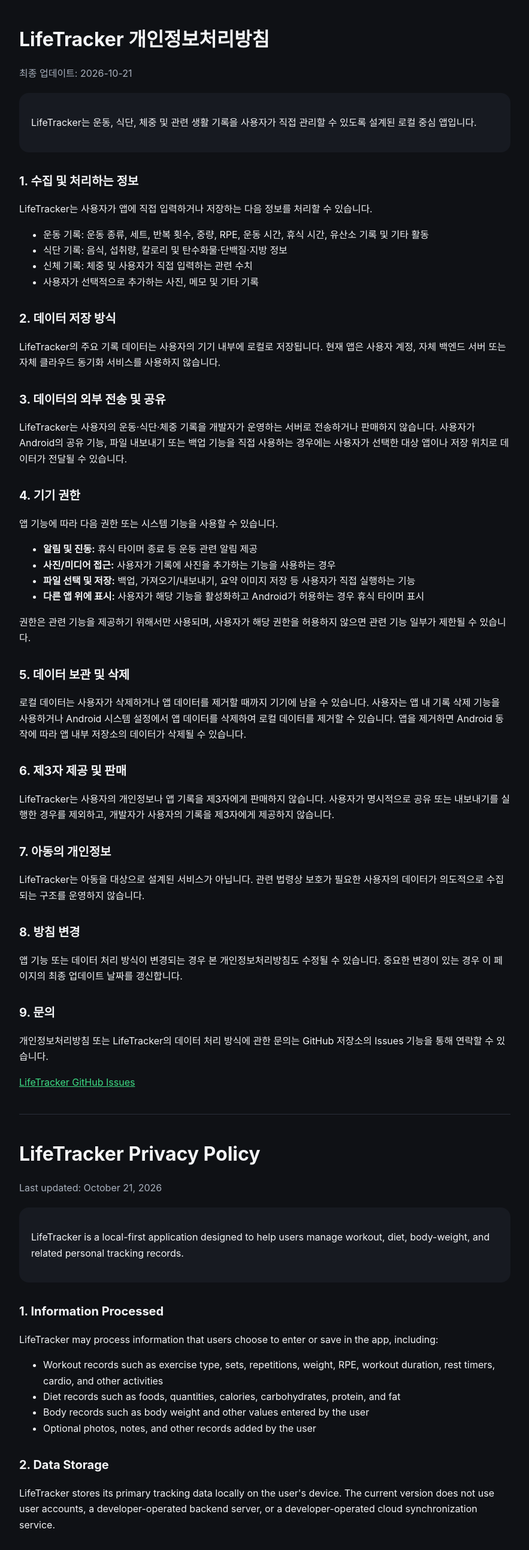
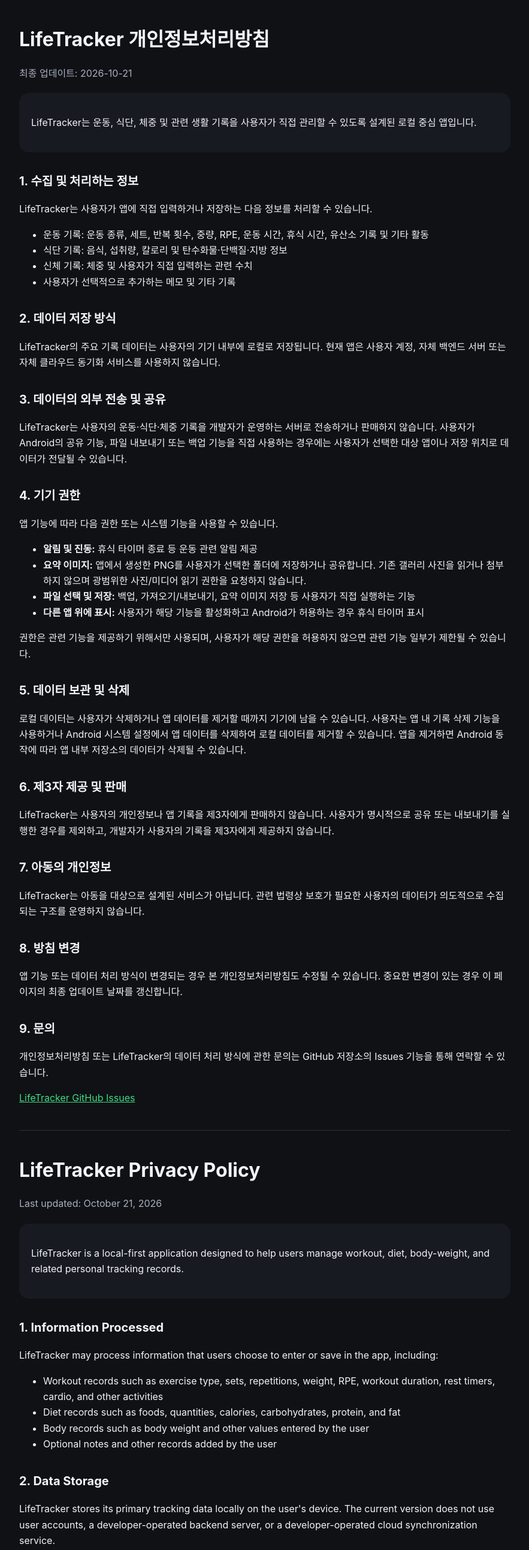
Before and after one commit to eojinlee4730-afk/LifeTracker-Releases, a plain HTML site: page privacy.html in a window 1280 px wide. Shown: the top 2584 px of the page at 60% size, without its empty margins (198-1081 px from the left). Drawn offline with Linux system fonts and the light colour scheme.

Commit message:
Clarify generated-image saving; no gallery-photo reading or attachments

```diff
--- a/privacy.html
+++ b/privacy.html
@@ -33,7 +33,7 @@
     <li>운동 기록: 운동 종류, 세트, 반복 횟수, 중량, RPE, 운동 시간, 휴식 시간, 유산소 기록 및 기타 활동</li>
     <li>식단 기록: 음식, 섭취량, 칼로리 및 탄수화물·단백질·지방 정보</li>
     <li>신체 기록: 체중 및 사용자가 직접 입력하는 관련 수치</li>
-    <li>사용자가 선택적으로 추가하는 사진, 메모 및 기타 기록</li>
+    <li>사용자가 선택적으로 추가하는 메모 및 기타 기록</li>
   </ul>
 
   <h2>2. 데이터 저장 방식</h2>
@@ -46,7 +46,7 @@
   <p>앱 기능에 따라 다음 권한 또는 시스템 기능을 사용할 수 있습니다.</p>
   <ul>
     <li><strong>알림 및 진동:</strong> 휴식 타이머 종료 등 운동 관련 알림 제공</li>
-    <li><strong>사진/미디어 접근:</strong> 사용자가 기록에 사진을 추가하는 기능을 사용하는 경우</li>
+    <li><strong>요약 이미지:</strong> 앱에서 생성한 PNG를 사용자가 선택한 폴더에 저장하거나 공유합니다. 기존 갤러리 사진을 읽거나 첨부하지 않으며 광범위한 사진/미디어 읽기 권한을 요청하지 않습니다.</li>
     <li><strong>파일 선택 및 저장:</strong> 백업, 가져오기/내보내기, 요약 이미지 저장 등 사용자가 직접 실행하는 기능</li>
     <li><strong>다른 앱 위에 표시:</strong> 사용자가 해당 기능을 활성화하고 Android가 허용하는 경우 휴식 타이머 표시</li>
   </ul>
@@ -83,7 +83,7 @@
     <li>Workout records such as exercise type, sets, repetitions, weight, RPE, workout duration, rest timers, cardio, and other activities</li>
     <li>Diet records such as foods, quantities, calories, carbohydrates, protein, and fat</li>
     <li>Body records such as body weight and other values entered by the user</li>
-    <li>Optional photos, notes, and other records added by the user</li>
+    <li>Optional notes and other records added by the user</li>
   </ul>
 
   <h2>2. Data Storage</h2>
@@ -96,7 +96,7 @@
   <p>Depending on the features used, LifeTracker may request or use the following device permissions or system capabilities:</p>
   <ul>
     <li><strong>Notifications and vibration:</strong> to provide workout-related alerts such as rest-timer completion</li>
-    <li><strong>Photos/media access:</strong> when the user chooses to attach photos to records</li>
+    <li><strong>Summary images:</strong> app-generated PNGs can be saved to a user-selected folder or shared. The app does not read or attach existing gallery photos and does not request broad photo/media read permission.</li>
     <li><strong>File selection and storage:</strong> for user-initiated backup, import/export, or saving summary images</li>
     <li><strong>Display over other apps:</strong> if the user enables this feature and Android permits an external rest-timer overlay</li>
   </ul>
```
